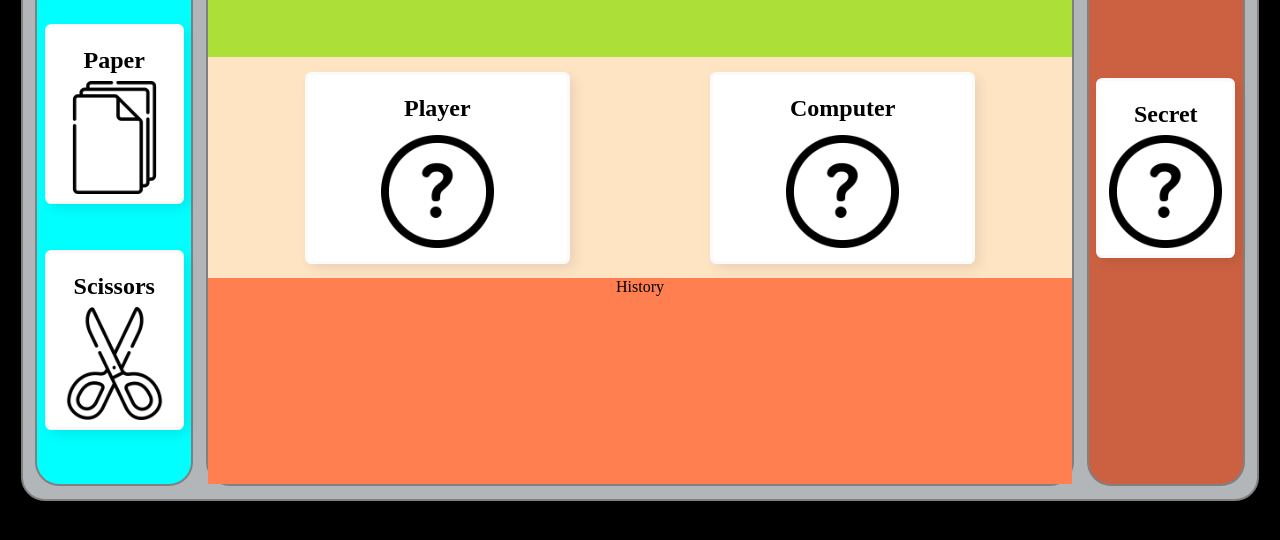
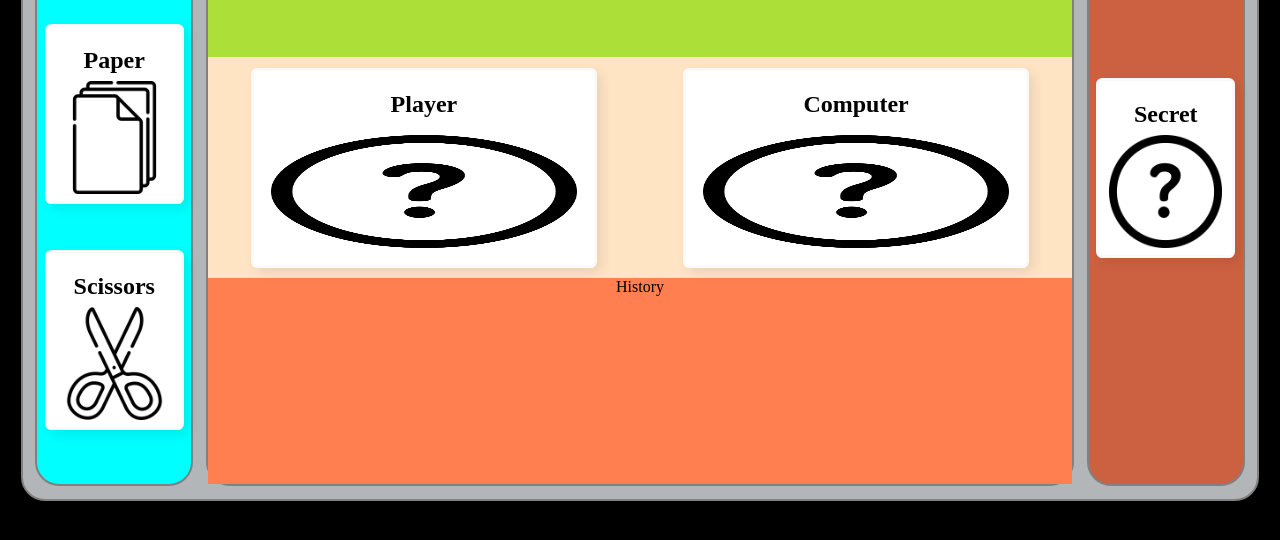
Before and after one commit to JackGraymer/Rock-Paper-Scissors, a plain HTML site: page index.html in a window 1280 px wide. Shown: the part 244-784 px from the top of the page. Drawn offline with Linux system fonts and the light colour scheme.

Commit message:
Centered match area cards

```diff
--- a/styles.css
+++ b/styles.css
@@ -89,6 +89,7 @@ img {
     justify-content: center;
     align-content: center;
     padding: 5%;
+    height: auto;
     max-width: 100%;
     max-height:3cm;
 }
@@ -126,6 +127,7 @@ img {
 
 .matchArea {
     display: flex;
+    justify-content: space-evenly;
     height: 40%;
     align-items: center;
     justify-self: center;
@@ -141,8 +143,10 @@ img {
 .fieldCard {
     display:flex;
     flex-direction: column;
-    width: 30%;
-    height: auto;
+    overflow: hidden;
+    flex-shrink: 1;
+    width: 90%;
+    height: 90%;
     max-width: 100%;
     max-height: 30%;
     margin: 2.5% 5%;
```
